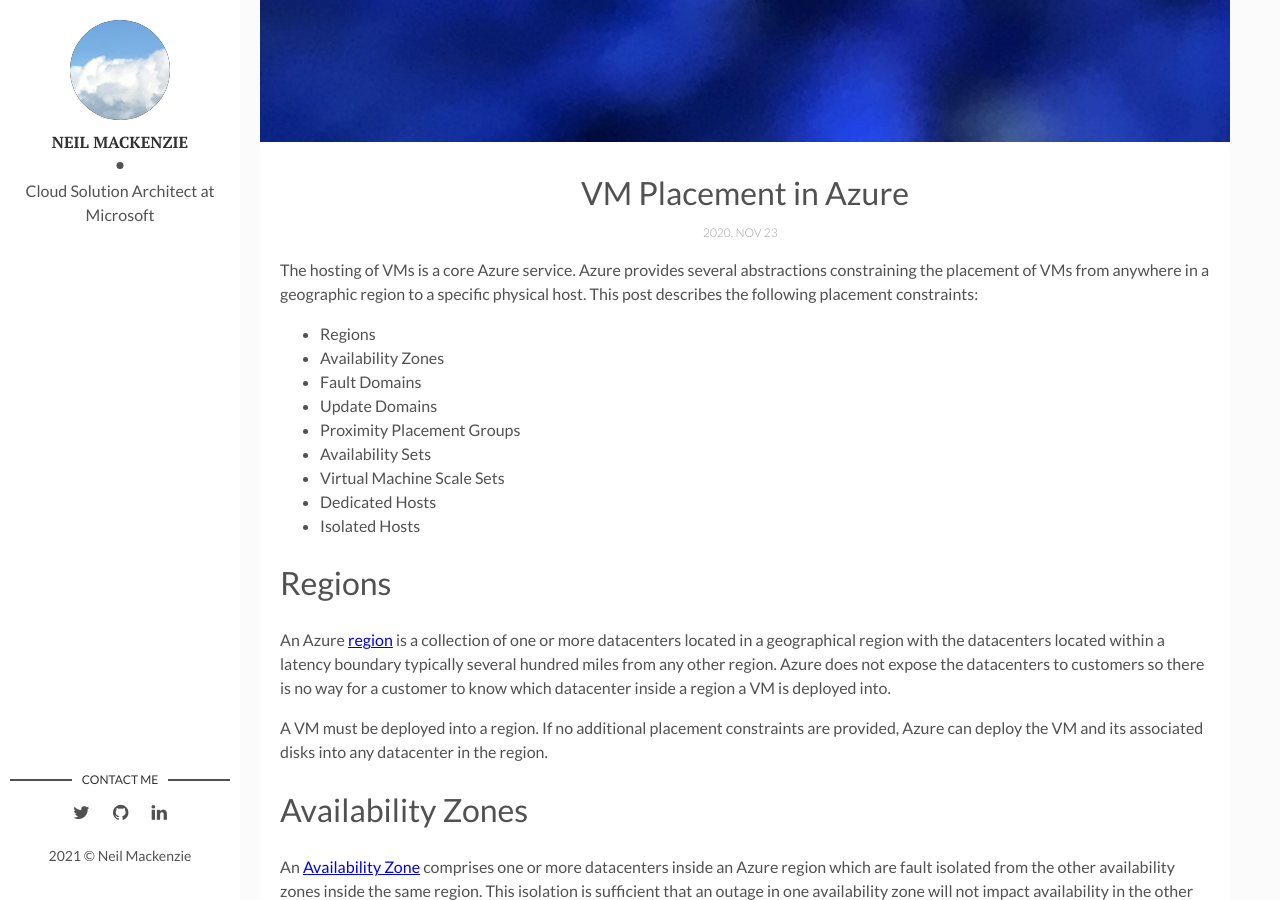
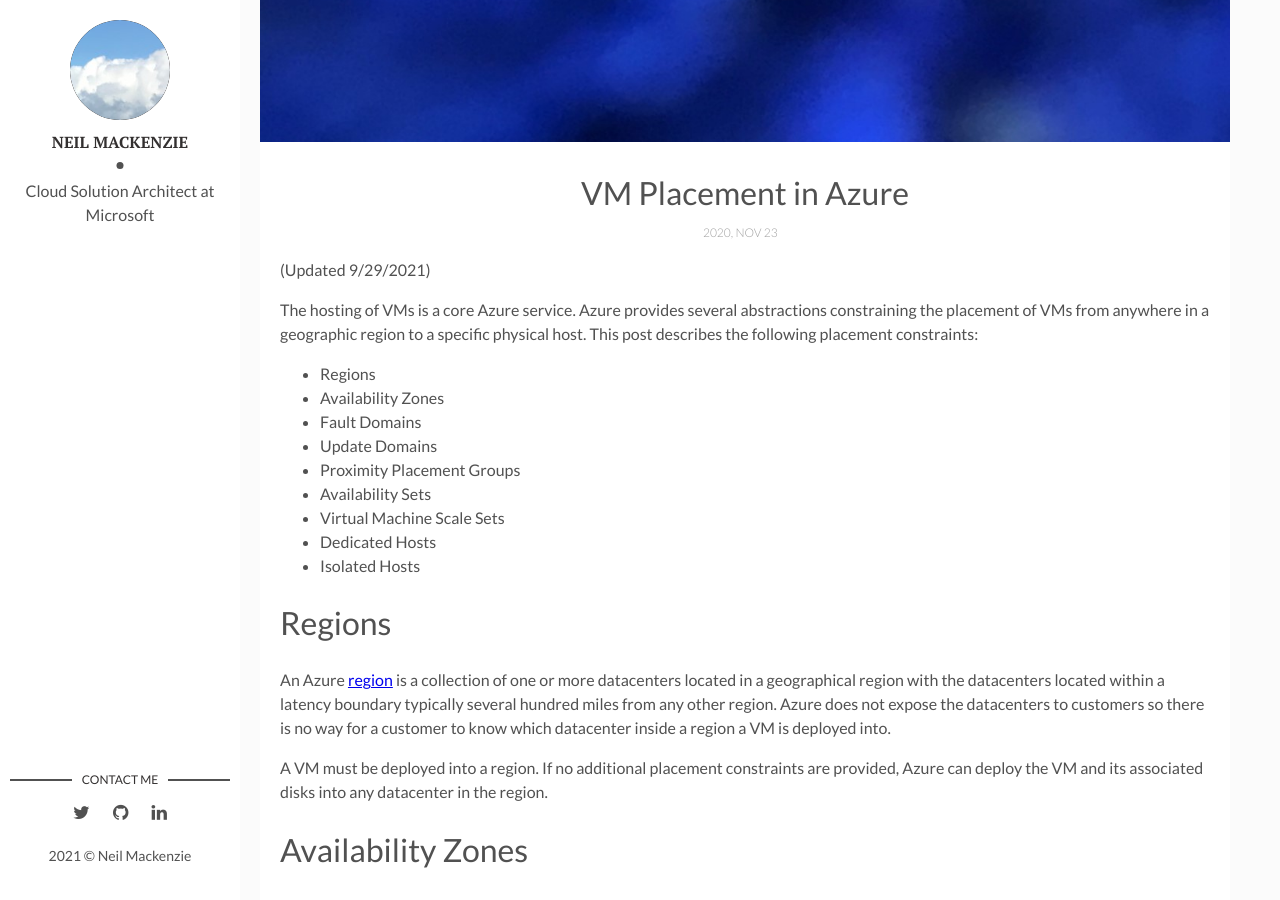
Before and after one commit to nmackenzie/nmackenzie.github.io, a Jekyll site: the page built from _posts/2020-11-23-vm-placement.md, in a window 1280 px wide and 900 px high, scrolled down 378 px. Built offline with Jekyll 4.4.1, drawn with Linux system fonts in a browser that asks for light colours.

Commit message:
Added updated date
Added an updated date.

```diff
--- a/_posts/2020-11-23-vm-placement.md
+++ b/_posts/2020-11-23-vm-placement.md
@@ -7,6 +7,8 @@ img: azure-blur3.jpg # Add image post (optional)
 fig-caption: # Add figcaption (optional)
 tags: [Azure, Virtual Machines, IaaS]
 ---
+(Updated 9/29/2021)
+
 The hosting of VMs is a core Azure service. Azure provides several abstractions constraining the placement of VMs from anywhere in a geographic region to a specific physical host.  This post describes the following placement constraints:
 
 * Regions
```
